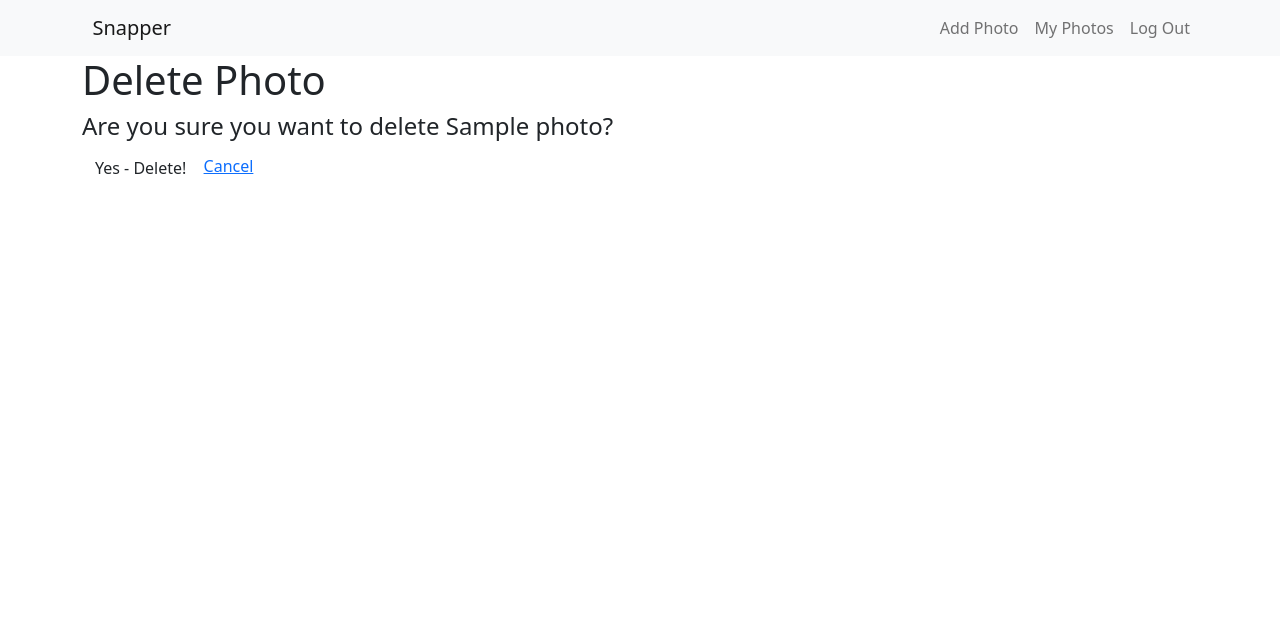
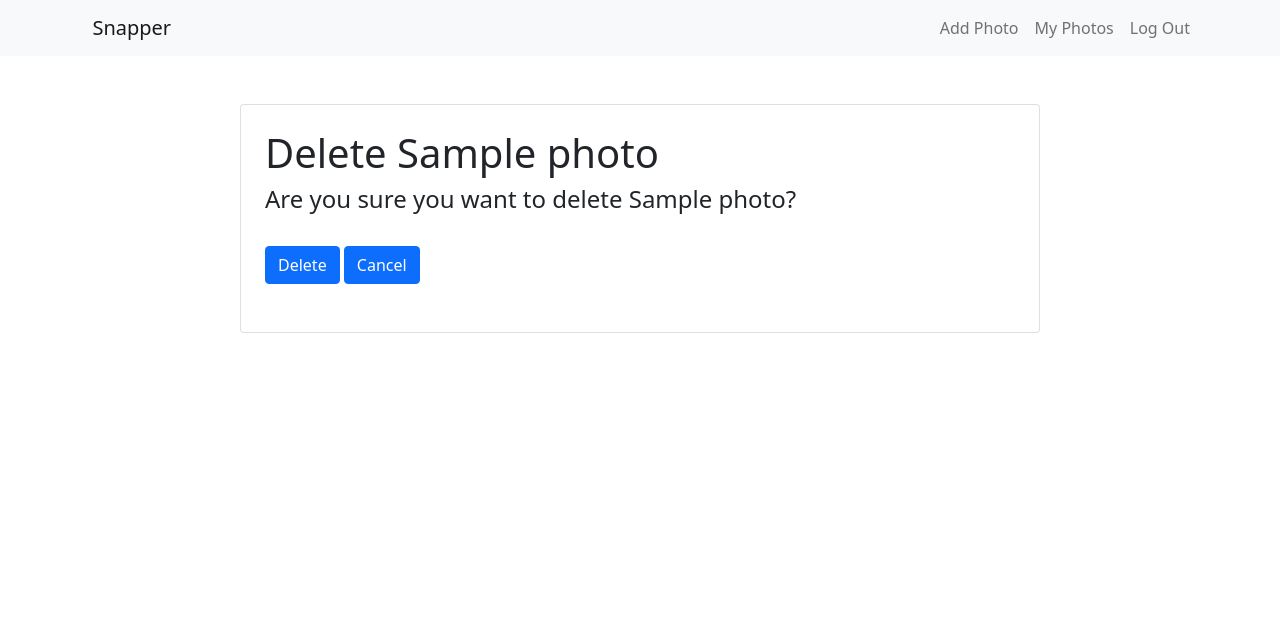
Before and after one commit to chuckchoiboi/snapper, a Django app: page /photos/1/delete/ in a window 1280 px wide. Shown: the top 621 px of the page. Run offline with Django 3.2, Linux system fonts and the light colour scheme; a user stored in the database is signed in; tables that the repository leaves empty hold one stand-in row (values such as "Sample post"); some libraries are stand-ins or nearby versions.

Commit message:
fix delete form layout

```diff
--- a/main_app/templates/main_app/photo_confirm_delete.html
+++ b/main_app/templates/main_app/photo_confirm_delete.html
@@ -1,11 +1,16 @@
 {% extends 'base.html' %} {% block content %}
-<h1>Delete Photo</h1>
 
-<h4>Are you sure you want to delete <span class="teal-text">{{ object.title }}</span>?</h4>
+<div class="card mx-auto p-4 my-5" style="width: 50rem">
+  <h1>Delete <span class="teal-text">{{object.title}}</span></h1>
+  <h4>Are you sure you want to delete <span class="teal-text">{{ object.title }}</span>?</h4>
+  <form action="" method="POST">
+    {% csrf_token %}
+    <div class="my-4">
+      <button type="submit" class="btn btn-primary">Delete</button>
+      <a class="btn btn-primary" href="{% url 'detail' photo.id %}">Cancel</a>
+    </div>
+  </form>
+</div>
 
-<form action="" method="POST">
-  {% csrf_token %}
-  <input type="submit" value="Yes - Delete!" class="btn" />
-  <a href="{% url 'detail' photo.id %}">Cancel</a>
-</form>
+<form action="" method="POST">{% csrf_token %}</form>
 {% endblock %}
--- a/main_app/templates/photos/detail.html
+++ b/main_app/templates/photos/detail.html
@@ -1,7 +1,7 @@
 {% extends 'base.html' %} {% block content %} {% if no_access %}
 <h1>You do not have access to this photo.</h1>
 {% else %}
-<div class="card" style="width: 30rem">
+<div class="card mx-auto my-5" style="width: 30rem">
   {% if photo.author == user %}
   <div class="card-action mx-3">
     <a href="{% url 'photos_update' photo.id %}">Edit</a>
```
Also changed, not shown: main_app/templates/main_app/photo_form.html (+1 -11 lines).
